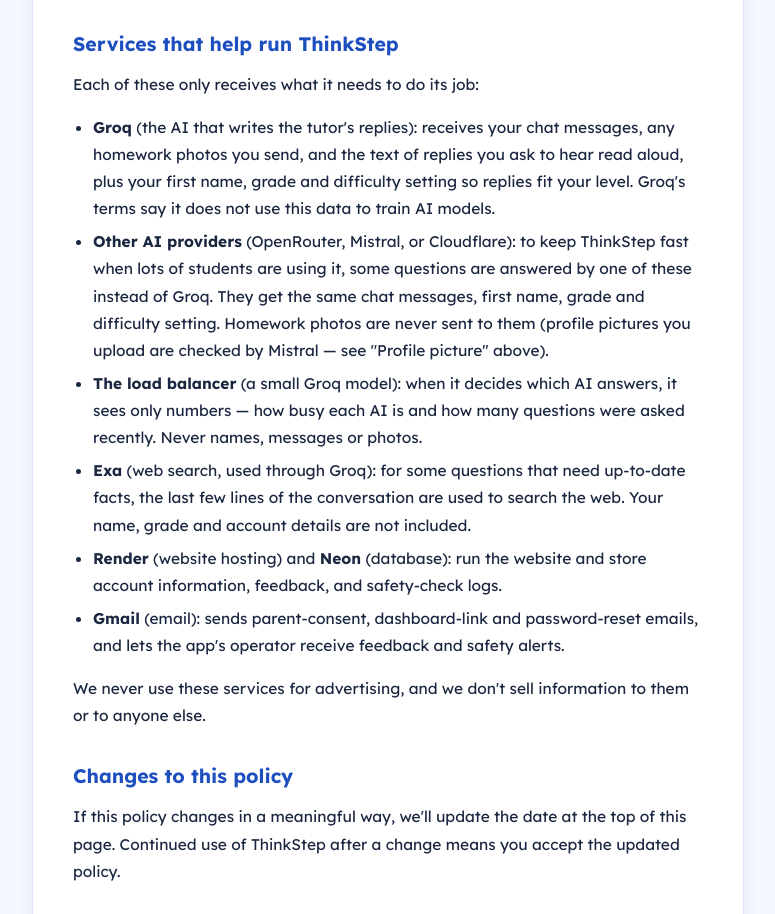
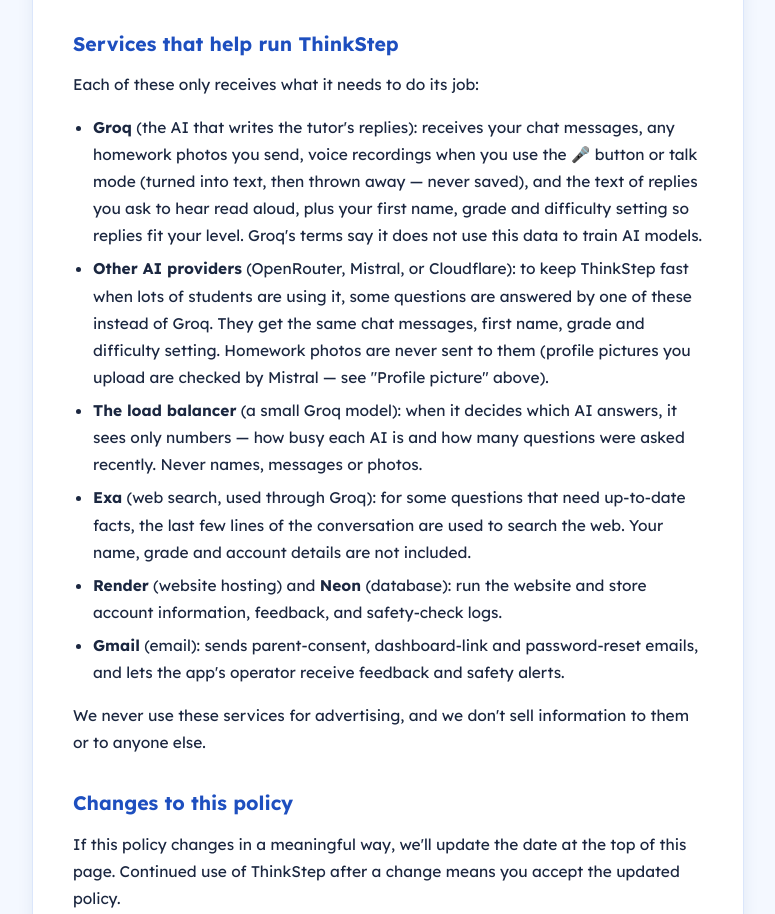
Before and after one commit to ThinkStepOfficial/thinkstep-tutor, a plain HTML site: page privacy.html in a window 1280 px wide. Shown: the part 3494-4408 px from the top of the page, without its empty margins (252-1027 px from the left). Drawn offline with Linux system fonts and the light colour scheme.

Commit message:
Privacy: voice typing

```diff
--- a/privacy.html
+++ b/privacy.html
@@ -251,7 +251,7 @@
     <p>Each of these only receives what it needs to do its job:</p>
     <ul>
       <li><strong>Groq</strong> (the AI that writes the tutor's replies): receives
-        your chat messages, any homework photos you send, and the text of replies you ask to hear read aloud, plus your first name,
+        your chat messages, any homework photos you send, voice recordings when you use the 🎤 button or talk mode (turned into text, then thrown away — never saved), and the text of replies you ask to hear read aloud, plus your first name,
         grade and difficulty setting so replies fit your level. Groq's terms say it does not use this data to
         train AI models.</li>
       <li><strong>Other AI providers</strong> (OpenRouter, Mistral, or Cloudflare): to keep ThinkStep fast
```
